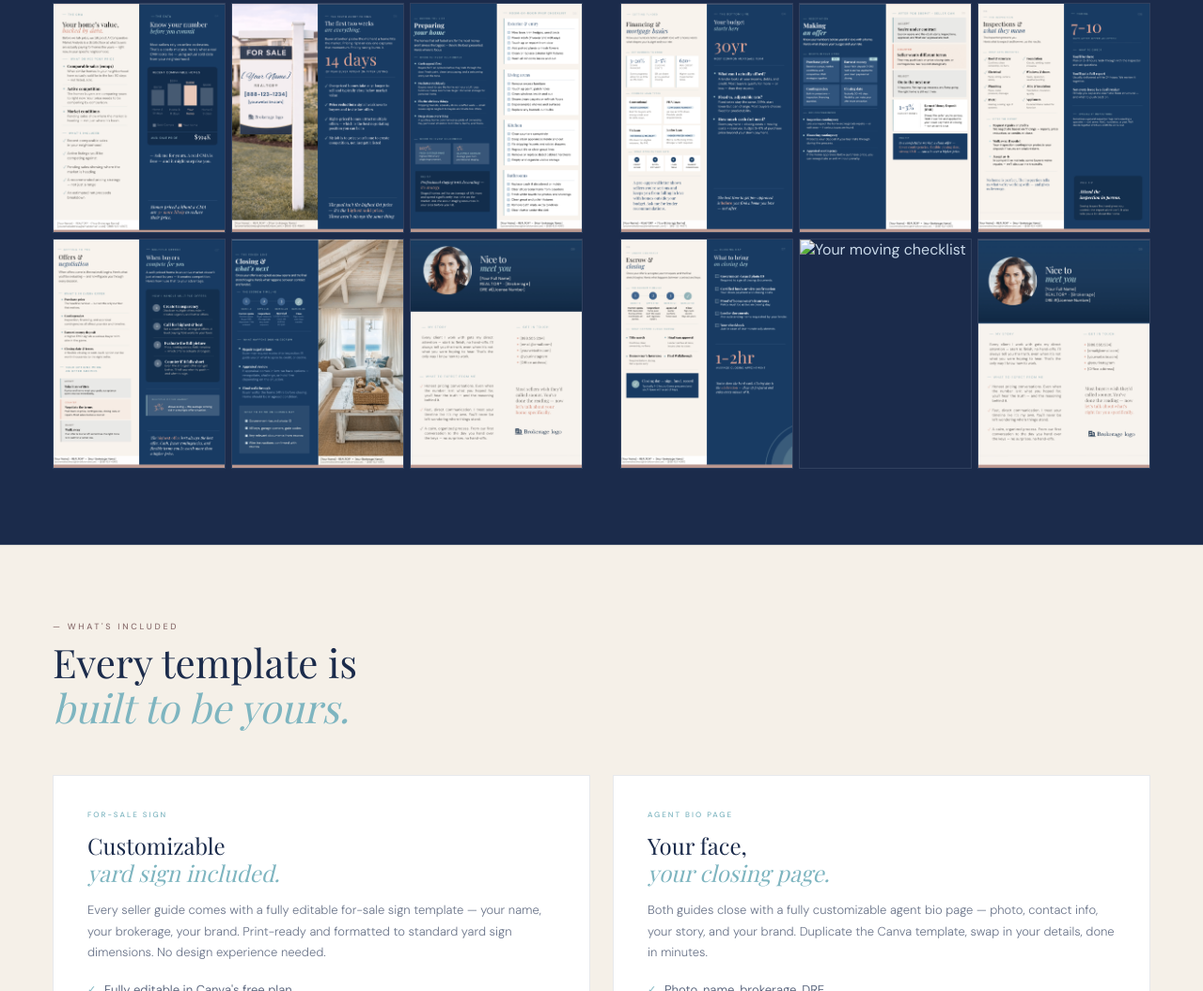
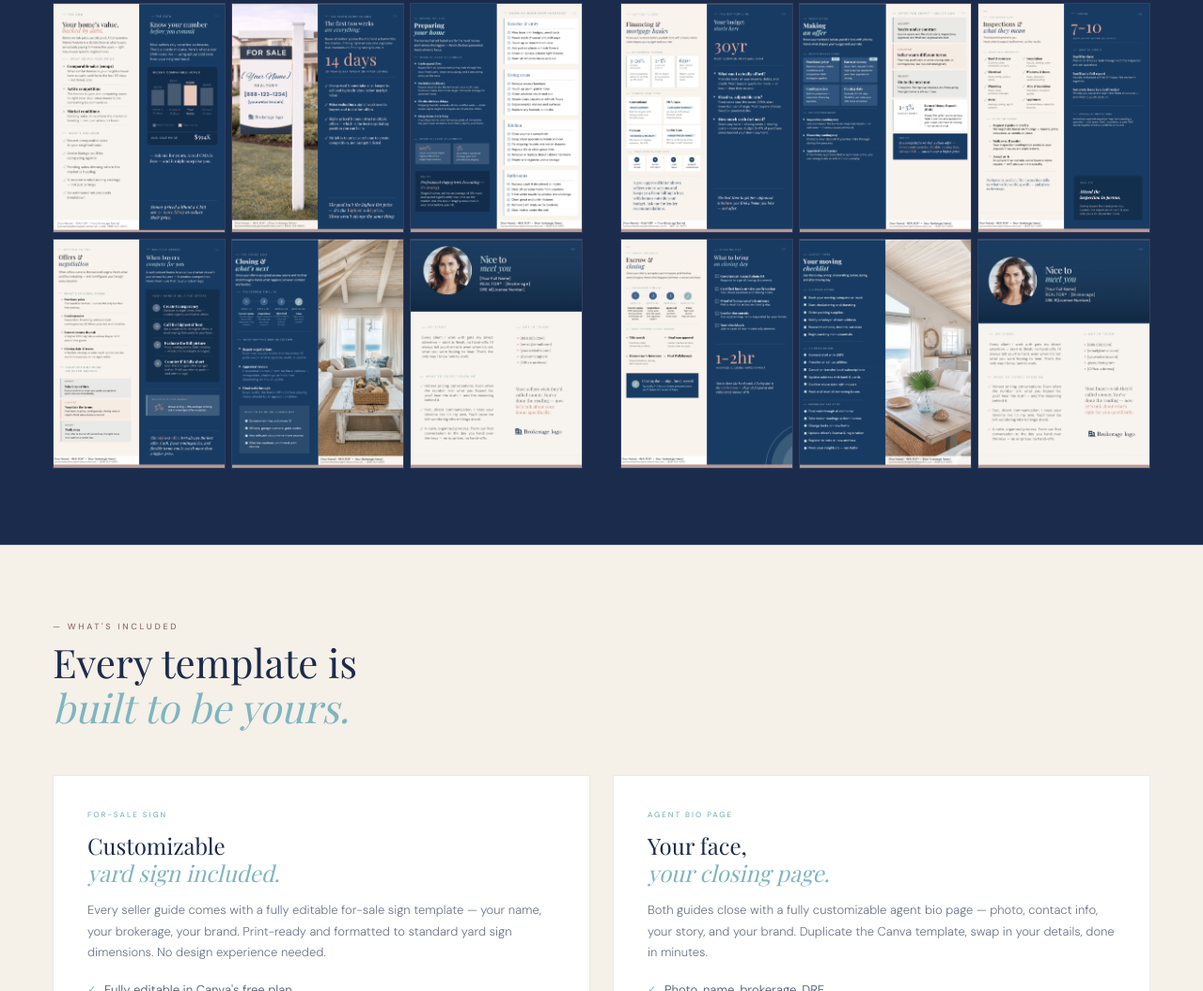
Before and after one commit to heylanaswanson/bluecirclecreative, a plain HTML site: page index.html in a window 1280 px wide. Shown: the part 1272-2327 px from the top of the page at 94% size. Drawn offline with nearby package versions, Linux system fonts and the light colour scheme; a web font is replaced by a local one.

Commit message:
fixed typo

```diff
--- a/index.html
+++ b/index.html
@@ -274,7 +274,7 @@ footer{background:#0a1220;padding:28px 56px;display:flex;justify-content:space-b
                   src="images/07_b_escrow.png"
                   alt="Closing and what's next"></div>
               <div class="page-thumb" role="listitem"><img
-                  src="images/08_b_moving_checklist.png"
+                  src="images/08_b_moving-checklist.png"
                   alt="Your moving checklist"></div>
               <div class="page-thumb" role="listitem"><img
                   src="images/09_b_agent-bio.png"
```
Also changed, not shown: dist/assets/images/BCC-logo-white.png (deleted), dist/assets/images/BCC-logo.svg (deleted).
